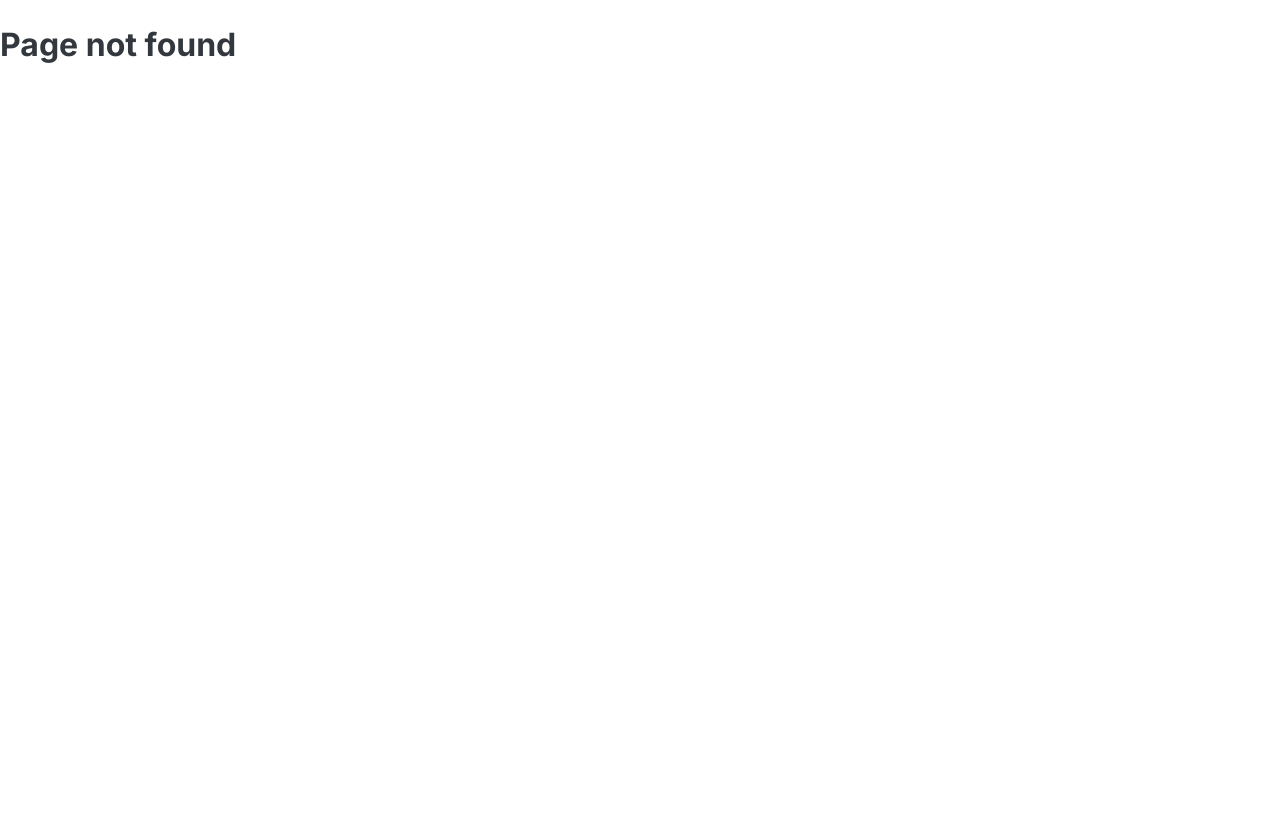
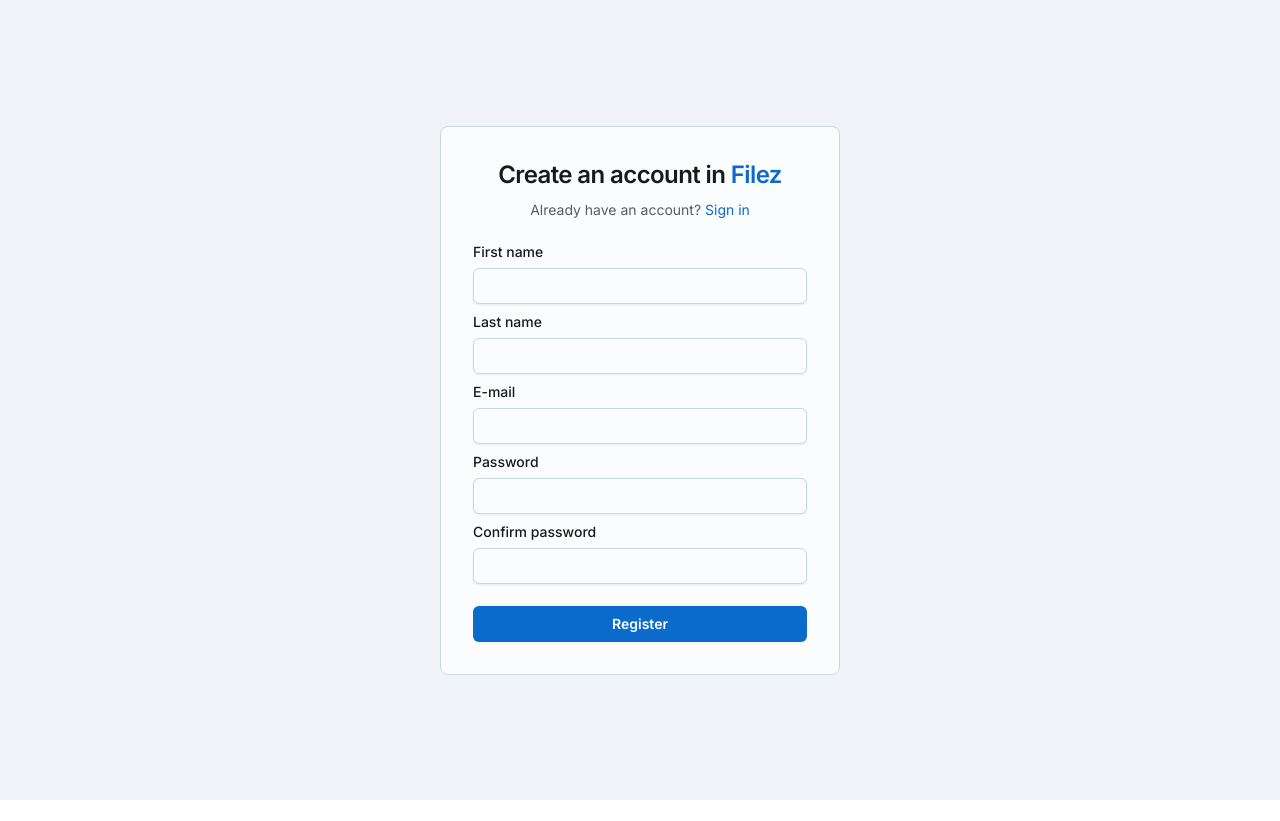
Before and after one commit to AlfredoPrograma/filez-frontend, a React (Vite) app: page /auth/register in a window 1280 px wide. Before the commit this address had no page. After the commit the page ends 800 px from the top, so only its background shows below. Built offline with nearby package versions, Linux system fonts and the light colour scheme.

Commit message:
feature: implement register card component

```diff
--- a/src/App.tsx
+++ b/src/App.tsx
@@ -4,6 +4,7 @@ import { PageNotFound } from "@/pages/PageNotFound"
 import { Providers } from "./Providers"
 import { AuthLayout } from "./layouts/AuthLayout"
 import { Login } from "./pages/auth/Login"
+import { Register } from "./pages/auth/Register"
 
 export function App() {
   return (
@@ -23,6 +24,10 @@ export function App() {
               index
               element={<Login />}
             />
+            <Route
+              path="register"
+              element={<Register />}
+            />
           </Route>
 
           <Route
--- /dev/null
+++ b/src/pages/auth/Register.tsx
@@ -0,0 +1,74 @@
+import { Link } from "@/components/Link"
+import {
+  Button,
+  Card,
+  CardContent,
+  FormControl,
+  FormLabel,
+  Input,
+  Stack,
+  Typography
+} from "@mui/joy"
+
+export function Register() {
+  return (
+    <Card
+      sx={(theme) => ({ padding: theme.spacing(4), width: 400 })}
+      variant="outlined"
+    >
+      <CardContent>
+        <Stack
+          direction="column"
+          spacing={1}
+          marginBottom={2}
+        >
+          <Typography
+            textAlign="center"
+            level="h3"
+          >
+            Create an account in <Typography color="primary">Filez</Typography>
+          </Typography>
+          <Typography
+            textAlign="center"
+            level="body-sm"
+          >
+            Already have an account? <Link to="/auth">Sign in</Link>
+          </Typography>
+        </Stack>
+
+        <Stack
+          direction="column"
+          spacing={1}
+        >
+          <FormControl>
+            <FormLabel>First name</FormLabel>
+            <Input />
+          </FormControl>
+
+          <FormControl>
+            <FormLabel>Last name</FormLabel>
+            <Input />
+          </FormControl>
+          <FormControl>
+            <FormLabel>E-mail</FormLabel>
+            <Input />
+          </FormControl>
+
+          <FormControl>
+            <FormLabel>Password</FormLabel>
+            <Input />
+          </FormControl>
+
+          <FormControl>
+            <FormLabel>Confirm password</FormLabel>
+            <Input />
+          </FormControl>
+        </Stack>
+
+        <Stack marginTop={2}>
+          <Button>Register</Button>
+        </Stack>
+      </CardContent>
+    </Card>
+  )
+}
```
